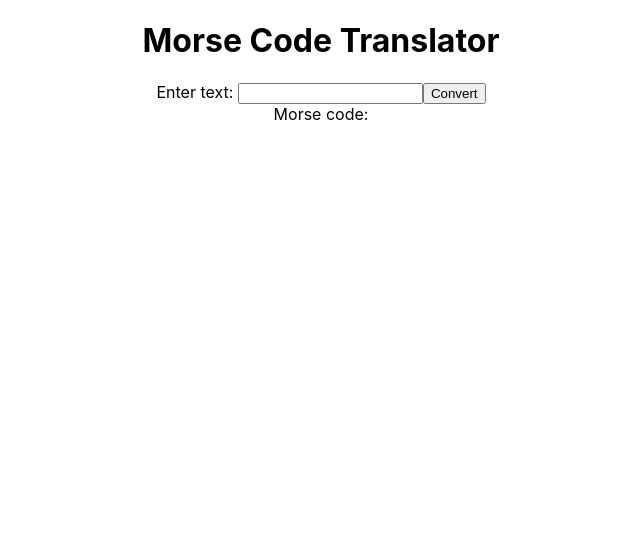
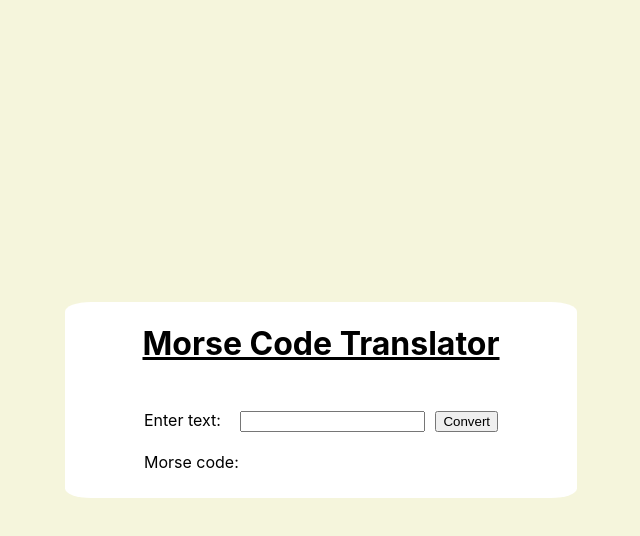
Before and after one commit to WingNinCheung/morse-code-translator, a React (Create React App) app: page / in a window 1280 px wide. Shown: the top 536 px of the page, without its empty margins (319-959 px from the left). Built offline with nearby package versions, Linux system fonts and the light colour scheme.

Commit message:
styled the page

```diff
--- a/src/App.css
+++ b/src/App.css
@@ -1,38 +1,43 @@
 .App {
-  text-align: center;
+  display: flex;
+  flex-direction: column;
+  justify-content: center;
+  height: 100vh;
+  background-color: beige;
 }
 
-.App-logo {
-  height: 40vmin;
-  pointer-events: none;
-}
-
-@media (prefers-reduced-motion: no-preference) {
-  .App-logo {
-    animation: App-logo-spin infinite 20s linear;
-  }
-}
-
-.App-header {
-  background-color: #282c34;
-  min-height: 100vh;
+.container {
+  background-color: white;
   display: flex;
   flex-direction: column;
   align-items: center;
-  justify-content: center;
-  font-size: calc(10px + 2vmin);
-  color: white;
+  min-width: 400px;
+  width: 40%;
+  border-radius: 5%;
+  margin: 0 auto;
 }
 
-.App-link {
-  color: #61dafb;
+.body {
+  padding: 5%;
+  min-width: 40%;
 }
 
-@keyframes App-logo-spin {
-  from {
-    transform: rotate(0deg);
-  }
-  to {
-    transform: rotate(360deg);
-  }
+h1 {
+  text-decoration: underline;
 }
+
+.text {
+  margin-left: 15px;
+}
+
+.button {
+  margin-left: 10px;
+}
+
+.output {
+  margin-top: 20px;
+}
+
+.output span:nth-child(2) {
+  color: rgb(200, 74, 19);
+}
--- a/src/App.js
+++ b/src/App.js
@@ -32,23 +32,32 @@ function App() {
         promises.push(getMorseTranslation(letter));
       }
     }
-    // resolve them concurrently instead of awaiting each letter on every call
+    // resolve them concurrently instead of awaiting each letter on every call for efficiency
     setMorseCode((await Promise.all(promises)).join(" "));
   };
 
   return (
     <div className="App">
+      <div className="container">
         <h1>Morse Code Translator</h1>
+        <div className="body">
           <div className="input">
             <span>Enter text: </span>
-        <input onChange={(e) => setInputString(e.target.value)}></input>
-        <button onClick={convertString}>Convert</button>
+            <input
+              onChange={(e) => setInputString(e.target.value)}
+              className="text"
+            ></input>
+            <button onClick={convertString} className="button">
+              Convert
+            </button>
           </div>
           <div className="output">
             <span>Morse code: </span>
             <span>{morseCode}</span>
           </div>
         </div>
+      </div>
+    </div>
   );
 }
 
```
Lines whose indentation alone changed are shown as unchanged.
